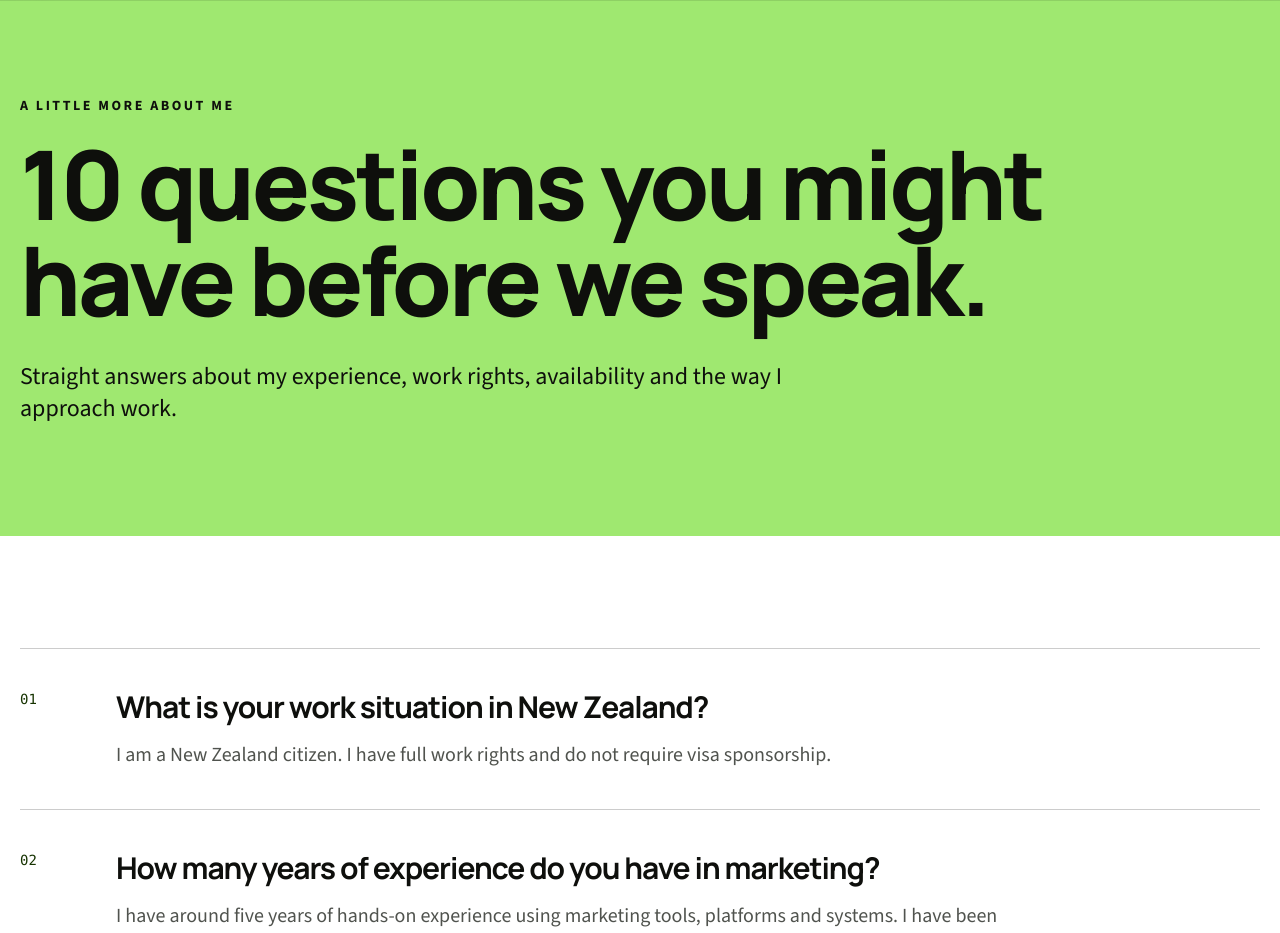
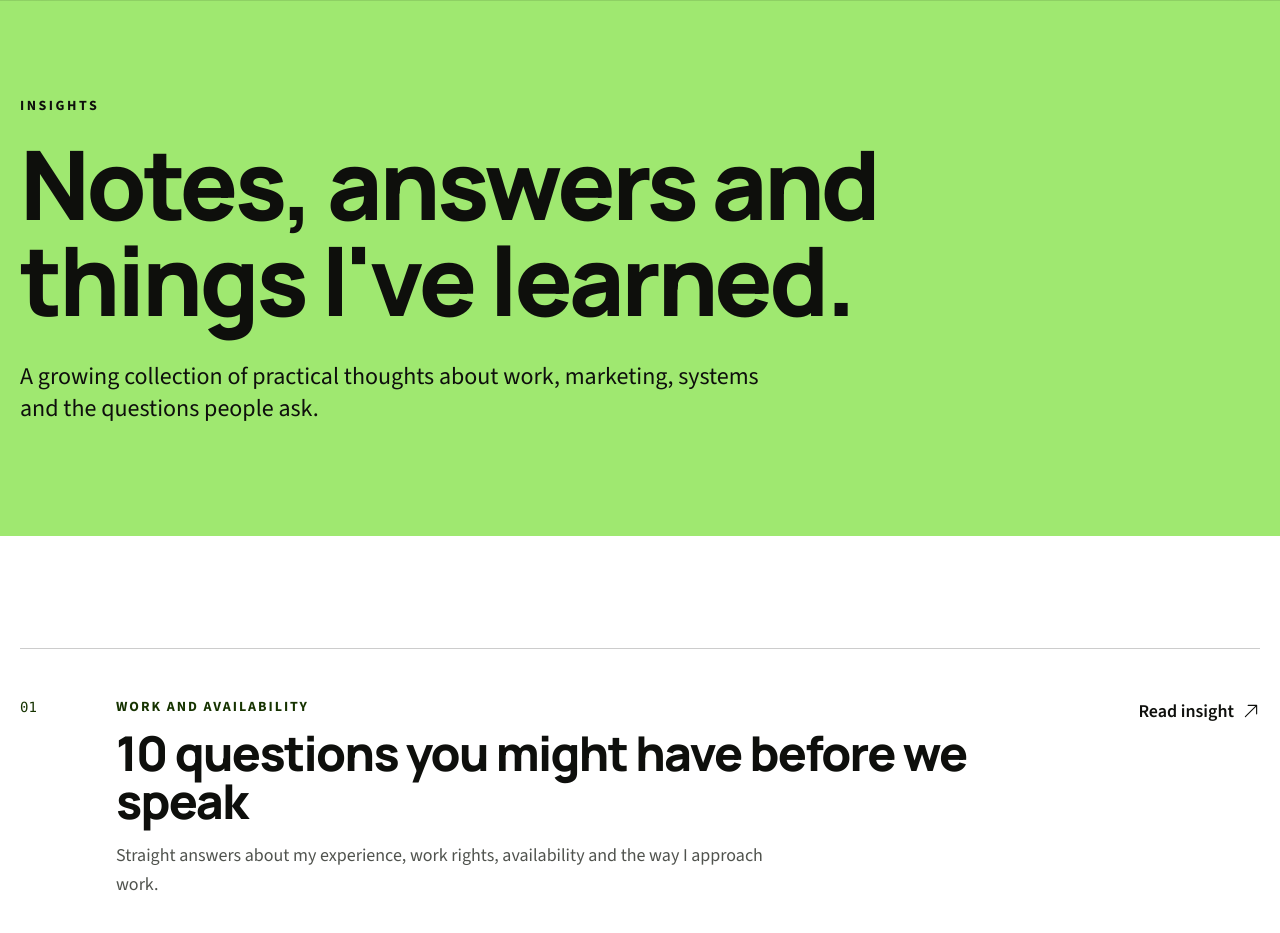
Before and after one commit to taranveerultra-bot/Tara-cv, a Next.js app: page /insights in a window 1280 px wide. Shown: the part 80-1013 px from the top of the page. Built offline with nearby package versions, Linux system fonts and the light colour scheme.

Commit message:
Turn recruiter questions into an insight post

```diff
--- /dev/null
+++ b/src/app/insights/10-questions-before-we-speak/page.tsx
@@ -0,0 +1,65 @@
+import type { Metadata } from "next";
+import Link from "next/link";
+import { HiArrowLeft } from "react-icons/hi2";
+
+import Container from "@/components/Container";
+import { recruiterQuestions } from "@/data/recruiterQuestions";
+
+export const metadata: Metadata = {
+    title: "10 Questions You Might Have Before We Speak",
+    description: "Straight answers from Taran about experience, work rights, availability and approach to work.",
+    alternates: { canonical: "/insights/10-questions-before-we-speak" },
+};
+
+export default function RecruiterQuestionsPage() {
+    return (
+        <>
+            <article>
+                <header className="bg-primary pb-20 pt-36 sm:pb-28 sm:pt-44">
+                    <Container>
+                        <Link
+                            href="/insights"
+                            className="inline-flex items-center gap-2 text-sm font-bold uppercase tracking-[0.14em] transition-opacity hover:opacity-60"
+                        >
+                            <HiArrowLeft aria-hidden="true" />
+                            All insights
+                        </Link>
+                        <p className="mt-10 text-sm font-bold uppercase tracking-[0.18em]">Work and availability</p>
+                        <h1 className="mt-5 max-w-5xl text-balance text-6xl font-extrabold leading-[0.95] sm:text-8xl">
+                            10 questions you might have before we speak.
+                        </h1>
+                        <p className="mt-8 max-w-3xl text-xl leading-relaxed sm:text-2xl">
+                            Straight answers about my experience, work rights, availability and the way I approach
+                            work.
+                        </p>
+                    </Container>
+                </header>
+
+                <div className="py-20 sm:py-28">
+                    <Container>
+                        <ol className="border-t border-black/20">
+                            {recruiterQuestions.map((item, index) => (
+                                <li
+                                    key={item.question}
+                                    className="grid gap-5 border-b border-black/20 py-8 sm:py-10 md:grid-cols-[4rem_minmax(0,1fr)] md:gap-8"
+                                >
+                                    <span className="font-mono text-sm text-secondary">
+                                        {String(index + 1).padStart(2, "0")}
+                                    </span>
+                                    <div className="max-w-4xl">
+                                        <h2 className="text-2xl font-bold leading-tight sm:text-3xl">
+                                            {item.question}
+                                        </h2>
+                                        <p className="mt-4 text-lg leading-relaxed text-foreground-accent sm:text-xl">
+                                            {item.answer}
+                                        </p>
+                                    </div>
+                                </li>
+                            ))}
+                        </ol>
+                    </Container>
+                </div>
+            </article>
+        </>
+    );
+}
--- a/src/app/insights/page.tsx
+++ b/src/app/insights/page.tsx
@@ -1,11 +1,13 @@
 import type { Metadata } from "next";
+import Link from "next/link";
+import { HiArrowUpRight } from "react-icons/hi2";
 
 import Container from "@/components/Container";
-import { recruiterQuestions } from "@/data/recruiterQuestions";
+import { insights } from "@/data/insights";
 
 export const metadata: Metadata = {
-    title: "10 Questions You Might Have",
-    description: "Straight answers from Taran about experience, work rights, availability and approach to work.",
+    title: "Insights",
+    description: "Notes, answers and practical observations from Taran.",
     alternates: { canonical: "/insights" },
 };
 
@@ -14,36 +16,48 @@ export default function InsightsPage() {
         <>
             <section className="bg-primary pb-20 pt-36 sm:pb-28 sm:pt-44">
                 <Container>
-                    <p className="text-sm font-bold uppercase tracking-[0.18em]">A little more about me</p>
+                    <p className="text-sm font-bold uppercase tracking-[0.18em]">Insights</p>
                     <h1 className="mt-5 max-w-5xl text-balance text-6xl font-extrabold leading-[0.95] sm:text-8xl">
-                        10 questions you might have before we speak.
+                        Notes, answers and things I&apos;ve learned.
                     </h1>
                     <p className="mt-8 max-w-3xl text-xl leading-relaxed sm:text-2xl">
-                        Straight answers about my experience, work rights, availability and the way I approach work.
+                        A growing collection of practical thoughts about work, marketing, systems and the questions
+                        people ask.
                     </p>
                 </Container>
             </section>
 
             <section className="py-20 sm:py-28">
                 <Container>
-                    <ol className="border-t border-black/20">
-                        {recruiterQuestions.map((item, index) => (
-                            <li
-                                key={item.question}
-                                className="grid gap-5 border-b border-black/20 py-8 sm:py-10 md:grid-cols-[4rem_minmax(0,1fr)] md:gap-8"
+                    <div className="border-t border-black/20">
+                        {insights.map((insight, index) => (
+                            <article key={insight.slug} className="border-b border-black/20">
+                                <Link
+                                    href={`/insights/${insight.slug}`}
+                                    className="group grid gap-5 py-9 sm:py-12 md:grid-cols-[4rem_minmax(0,1fr)_auto] md:items-start md:gap-8"
                                 >
                                     <span className="font-mono text-sm text-secondary">
                                         {String(index + 1).padStart(2, "0")}
                                     </span>
                                     <div className="max-w-4xl">
-                                    <h2 className="text-2xl font-bold leading-tight sm:text-3xl">{item.question}</h2>
-                                    <p className="mt-4 text-lg leading-relaxed text-foreground-accent sm:text-xl">
-                                        {item.answer}
+                                        <p className="text-sm font-bold uppercase tracking-[0.14em] text-secondary">
+                                            {insight.eyebrow}
+                                        </p>
+                                        <h2 className="mt-3 text-3xl font-extrabold leading-tight sm:text-5xl">
+                                            {insight.title}
+                                        </h2>
+                                        <p className="mt-4 max-w-2xl text-lg leading-relaxed text-foreground-accent">
+                                            {insight.summary}
                                         </p>
                                     </div>
-                            </li>
+                                    <span className="inline-flex items-center gap-2 font-semibold transition-transform group-hover:-translate-y-1 group-hover:translate-x-1">
+                                        Read insight
+                                        <HiArrowUpRight aria-hidden="true" />
+                                    </span>
+                                </Link>
+                            </article>
                         ))}
-                    </ol>
+                    </div>
                 </Container>
             </section>
         </>
--- a/src/components/Footer.tsx
+++ b/src/components/Footer.tsx
@@ -3,6 +3,12 @@ import Link from "next/link";
 import Container from "./Container";
 import { menuItems } from "@/data/menuItems";
 import { siteDetails } from "@/data/siteDetails";
+
+const footerMenuItems = menuItems.map((item) => {
+    if (item.text === "Projects") return { ...item, text: "Work samples" };
+    if (item.text === "Services") return { ...item, text: "Areas I enjoy" };
+    return item;
+});
 
 const Footer = () => (
     <footer className="bg-foreground py-12 text-white">
@@ -27,7 +33,7 @@ const Footer = () => (
                 </div>
                 <nav aria-label="Footer navigation">
                     <ul className="flex flex-wrap gap-x-5 gap-y-2 text-sm">
-                        {menuItems.map((item) => (
+                        {footerMenuItems.map((item) => (
                             <li key={item.text}>
                                 <a href={item.url} className="text-white/60 hover:text-primary">
                                     {item.text}
--- /dev/null
+++ b/src/data/insights.ts
@@ -0,0 +1,16 @@
+export interface Insight {
+    slug: string;
+    eyebrow: string;
+    title: string;
+    summary: string;
+}
+
+export const insights: Insight[] = [
+    {
+        slug: "10-questions-before-we-speak",
+        eyebrow: "Work and availability",
+        title: "10 questions you might have before we speak",
+        summary:
+            "Straight answers about my experience, work rights, availability and the way I approach work.",
+    },
+];
```
Lines whose indentation alone changed are shown as unchanged.
